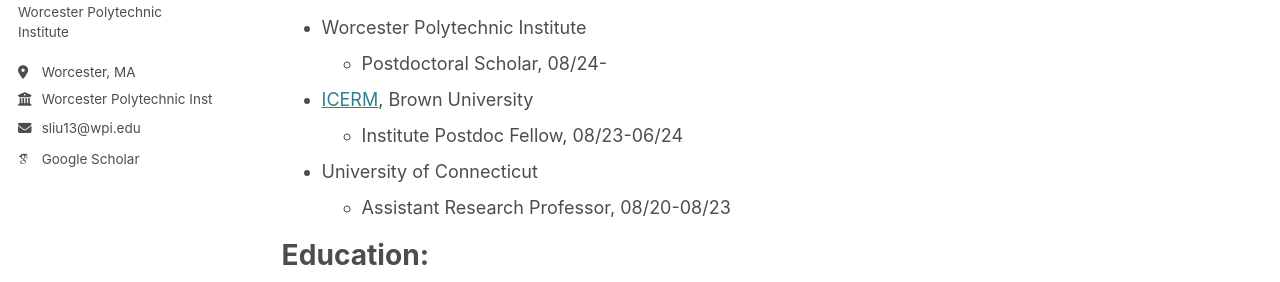
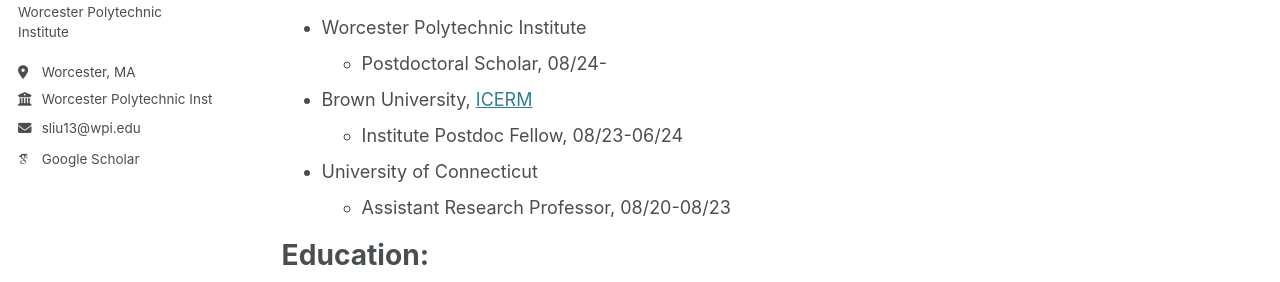
Before and after one commit to sijingliu/sijingliu.github.io, a Jekyll site: the page built from _pages/about.md, in a window 1280 px wide and 1318 px high. Shown: the part 341-623 px from the top of the window. Built offline with Jekyll 4.4.1, drawn with Linux system fonts in a browser that asks for light colours; some web fonts are replaced.

Commit message:
homepage9

```diff
--- a/_pages/about.md
+++ b/_pages/about.md
@@ -21,7 +21,7 @@ Many of the features of dynamic content management systems (like Wordpress) can
 * Worcester Polytechnic Institute
   * Postdoctoral Scholar, 08/24-
 
-* [ICERM](https://icerm.brown.edu/), Brown University
+* Brown University, [ICERM](https://icerm.brown.edu/)
   * Institute Postdoc Fellow, 08/23-06/24
 
 * University of Connecticut
```
Also changed, not shown: _pages/research.md (+2 -0 lines), 1 other file.
